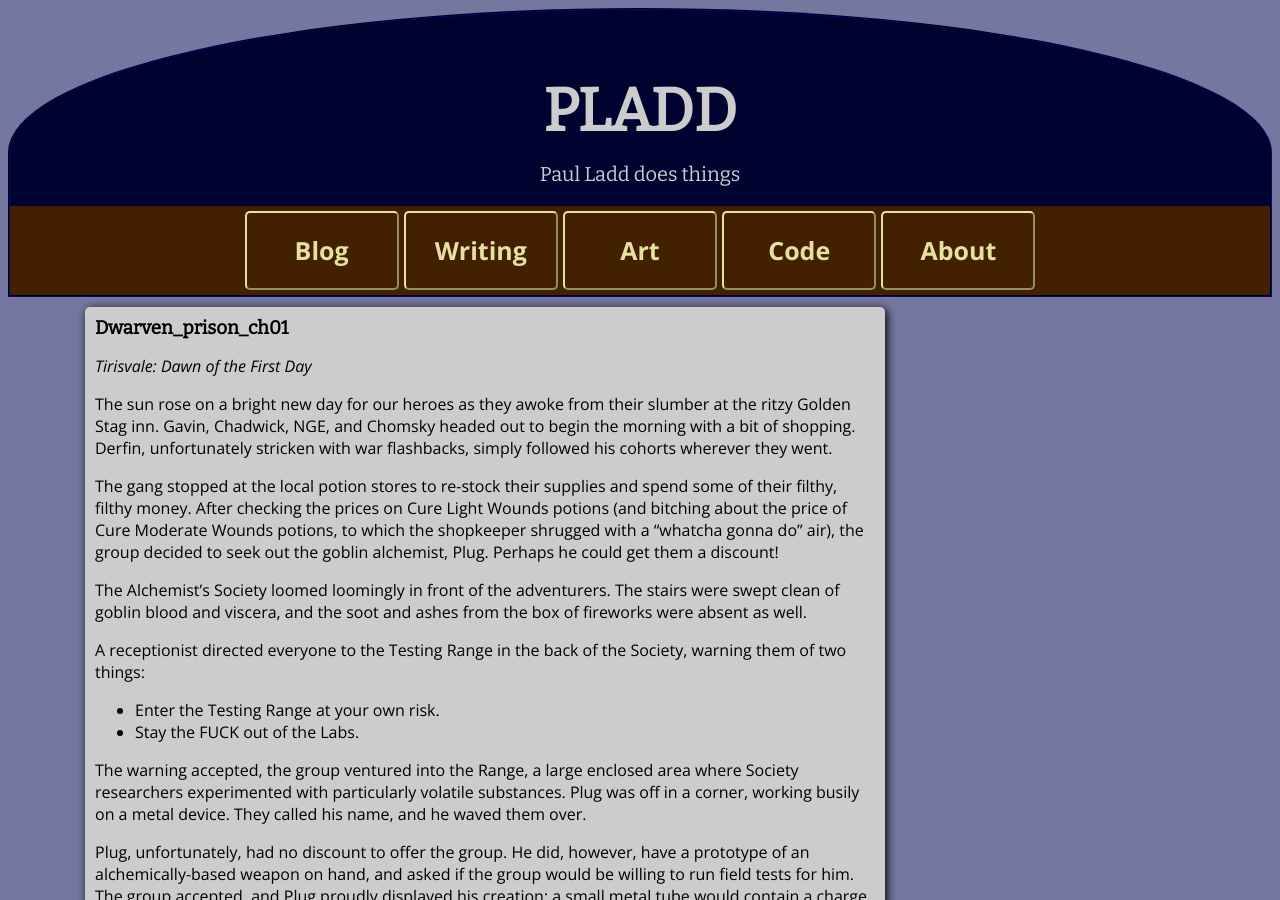
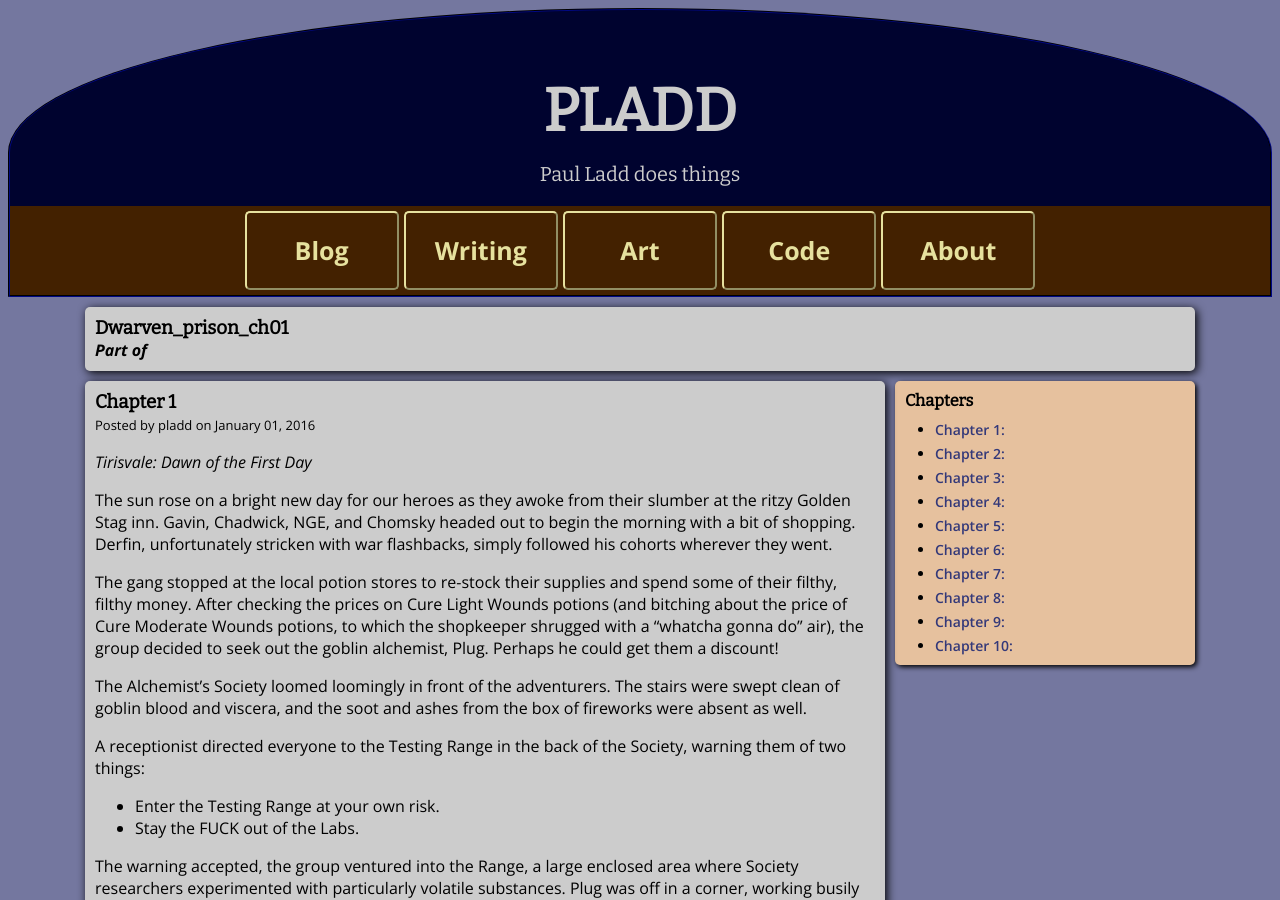
Before and after one commit to itspladd/personal-website-old, a Jekyll site: the page built from writing/rpg_stories/dwarven-prison-field-trip/_posts/2016-01-01-dwarven_prison_ch01.md, in a window 1280 px wide and 900 px high. Built offline with Jekyll 4.4.1, drawn with Linux system fonts in a browser that asks for light colours.

Commit message:
-story-collection
No more story collections - all stories are read chapter-by-chapter now.

```diff
--- a/_layouts/chapter.html
+++ b/_layouts/chapter.html
@@ -1,9 +1,32 @@
 ---
 layout: default
 ---
+{% if page.categories[-1] %}
+    {% assign category = page.categories[-1] %}
+{% else %}
+    {% assign category = page.categories %}
+{% endif%}
+
+<section class="fullscreen">
+    <article>
+        <h1 style="margin:0px">{{ page.title }}</h1>
+        <h4 style="margin:0px"><em>Part {{ page.part }} of {{ page.story }}</em></h4>
+    </article>
+</section>
+
+<aside class="sidebar">
+    <h3>Chapters</h3>
+    <ul>
+        {% for page in site.categories.[category] reversed %}
+        <li><a href="{{ page.url }}">Chapter {{ page.chapter }}: {{ page.chapter-title }}</a></li>
+        {% endfor %}
+    </ul>
+</aside>
+
 <section>
     <article>
-            <h1>{{ page.title }}</h1>
+        <h1>Chapter {{ page.chapter }}</h1>
+        <span class="date-author">Posted by {{ page.author }} on {{ page.date | date: '%B %d, %Y' }}</span>
         {{ content }}
         {% include prev-next.html %}
     </article>
--- a/writing/rpg_stories/index.html
+++ b/writing/rpg_stories/index.html
@@ -21,8 +21,8 @@ title: "RPG Stories: Paul Ladd Does Words, Art, and Code"
         <p>A sudden evil. A group of unlikely heroes. A well-stocked kitchen. Someone has to stop Terrence, but does it have to be these guys?</p>
 
         <ul>
-            <li><a href="grave-ambush-tirisvale">Part 1: The Grave Ambush at Tirisvale</a></li>
-            <li><a href="dwarven-prison-field-trip">Part X: Field Trip to the Anicent Dwarven Prison Camp</a></li>
+            <li><a href="{{ site.categories.grave-ambush-tirisvale[0].url }}">Part 1: The Grave Ambush at Tirisvale</a></li>
+            <li><a href="{{ site.categories.dwarven-prison-field-trip[0].url }}">Part X: Field Trip to the Anicent Dwarven Prison Camp</a></li>
         </ul>
 
     </article>
```
Also changed, not shown: _layouts/story-collection.html (deleted, +0 -27 lines), writing/rpg_stories/dwarven-prison-field-trip/index.html (deleted, +0 -7 lines), writing/rpg_stories/grave-ambush-tirisvale/index.html (deleted, +0 -7 lines). Lines whose indentation alone changed are shown as unchanged.
